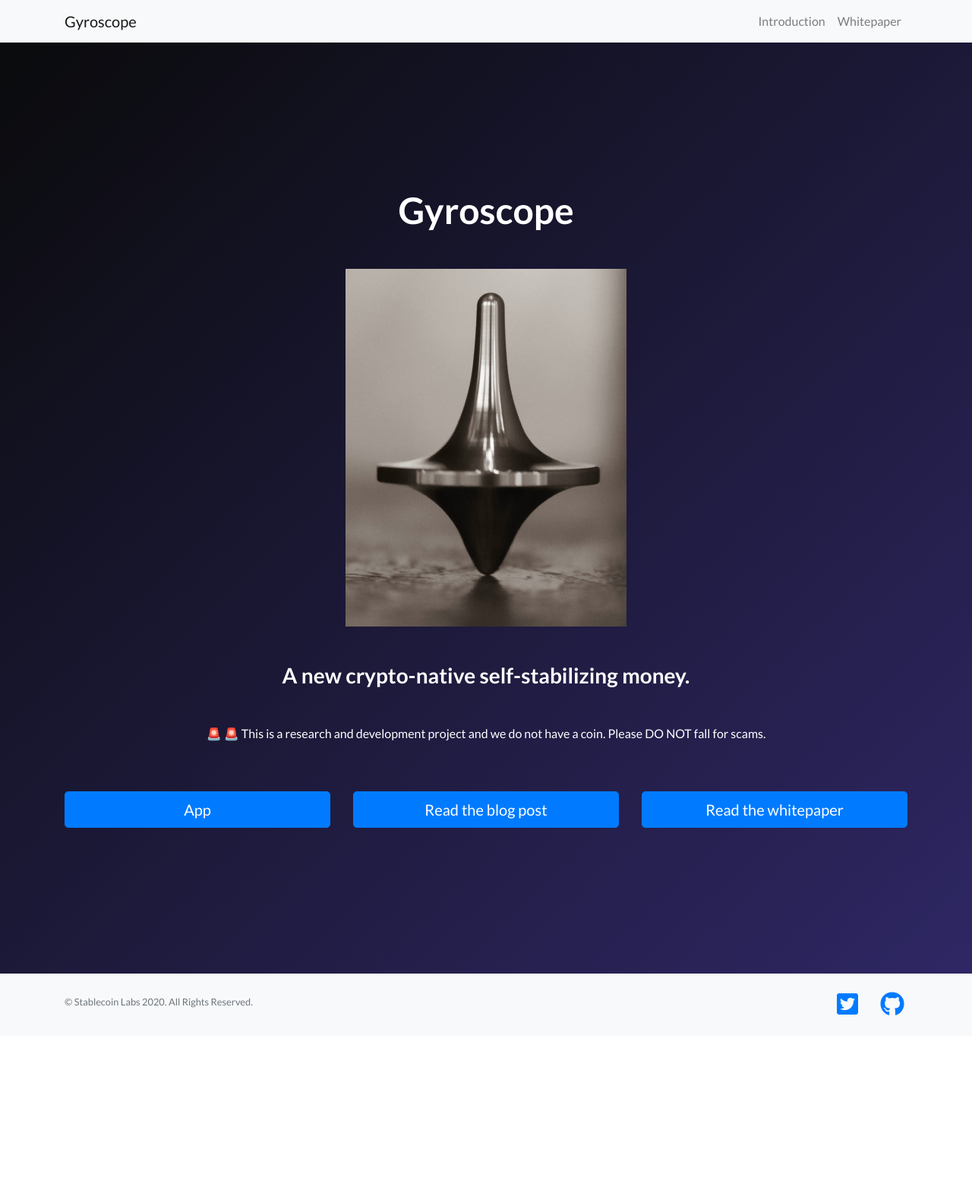
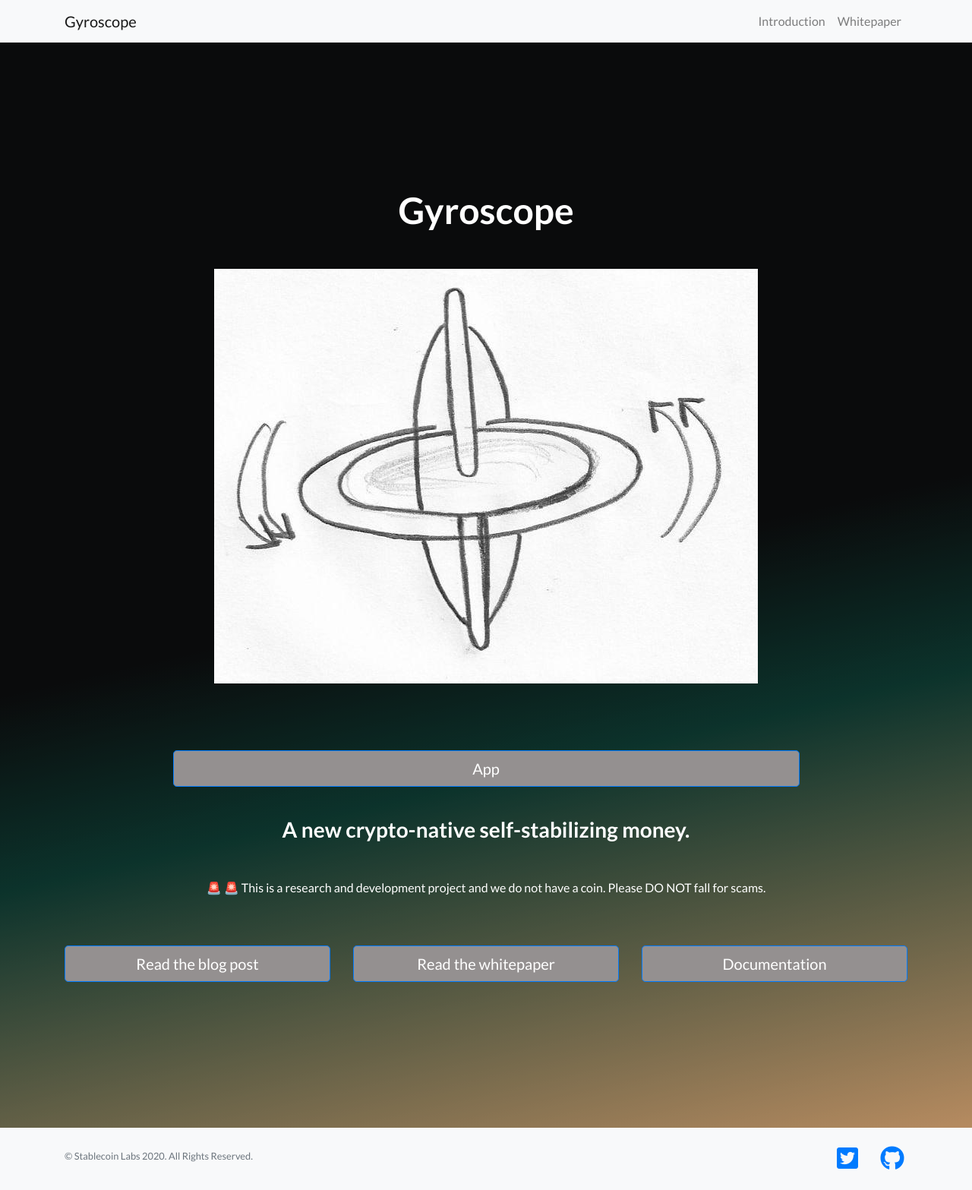
Before and after one commit to gyrostable/gyroscope-landing, a Jekyll site: the page built from index.html, in a window 1280 px wide. Shown: the whole page at 76% size. Built offline with Jekyll 4.4.1, drawn with Linux system fonts in a browser that asks for light colours; before the commit the page ends 1364 px from its top, so only the background shows below that.

Commit message:
Site changes

```diff
--- a/_sass/_global.scss
+++ b/_sass/_global.scss
@@ -39,3 +39,7 @@
     margin: 1em 0;
   }
 }
+
+.btn-primary, .btn-primary:hover, .btn-primary:active, .btn-primary:visited {
+  background-color: #949090 !important;
+}
--- a/_sass/_landing.scss
+++ b/_sass/_landing.scss
@@ -1,7 +1,12 @@
 header.masthead {
   position: relative;
   /* background-color: #34287e; */
-  background: linear-gradient(to bottom right, black, #34287e);
+  background: linear-gradient(
+    167deg,
+    rgba(0, 0, 0, 1) 50%,
+    rgba(3, 57, 45, 1) 65%,
+    rgba(246, 183, 120, 1) 100%
+  );
   background-size: cover;
   padding-top: 2rem;
   padding-bottom: 2rem;
--- a/index.html
+++ b/index.html
@@ -9,7 +9,15 @@
     <div class="row">
       <div class="col-xl-9 mx-auto">
         <h1 class="mb-5">Gyroscope</h1>
-        <img class="logo" src="figures/spinning_top.png" alt="Spinning Gyroscope">
+        <img class="logo" src="figures/gyro1.jpg" alt="Spinning Gyroscope">
+
+        <div style="text-align: center; margin-top: 40px; margin-bottom: 40px; padding: 40x 0 10px 0;">
+
+          <a href="http://test.gyro.finance" class="btn btn-block btn-lg btn-primary"
+            >App</a
+          >
+        </div>
+
         <h3>
           A new crypto-native self-stabilizing money.
         </h3>
@@ -23,12 +31,6 @@
     <div class="row mt-5">
 
       <div class="col-lg-4 col-12 mb-4 mb-sm-0">
-        <a href="http://test.gyro.finance" class="btn btn-block btn-lg btn-primary"
-          >App</a
-        >
-      </div>
-
-      <div class="col-lg-4 col-12">
         <a href="introduction" class="btn btn-block btn-lg btn-primary"
           >Read the blog post</a
         >
@@ -39,6 +41,13 @@
           >Read the whitepaper</a
         >
       </div>
+
+      <div class="col-lg-4 col-12">
+        <a href="https://gyroscope.gitbook.io/gyroscope/" class="btn btn-block btn-lg btn-primary"
+          >Documentation</a
+        >
+      </div>
+
     </div>
   </div>
 </header>
--- a/whitepaper.html
+++ b/whitepaper.html
@@ -15,7 +15,7 @@
     <div class="logo">
       <img src="figures/spinning_top.png" alt="Spinning Gyroscope">
     </div>
-    <p><a href="whitepaper.pdf">Download as PDF</a></p>
+    <!-- <p><a href="whitepaper.pdf">Download as PDF</a></p> -->
     <main>
       {% include whitepaper.html %}
     </main>
```
Also changed, not shown: figures/gyro1.jpg (added), 1 other file.
